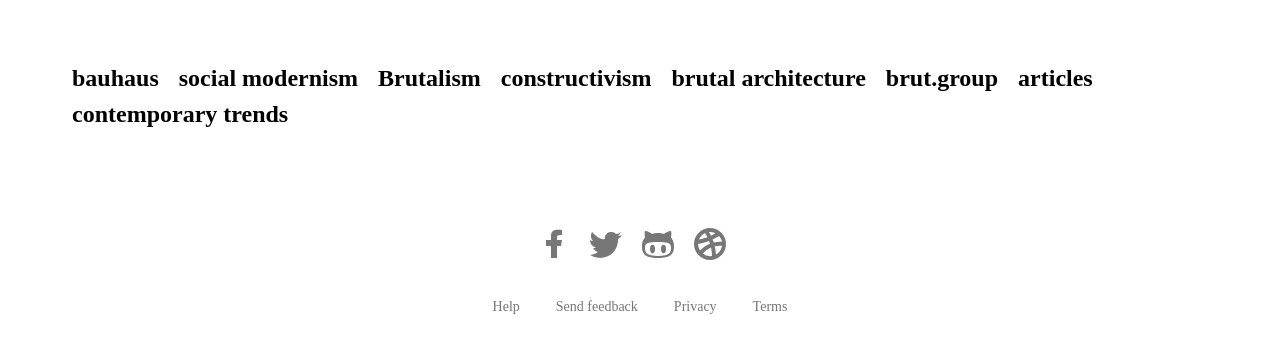
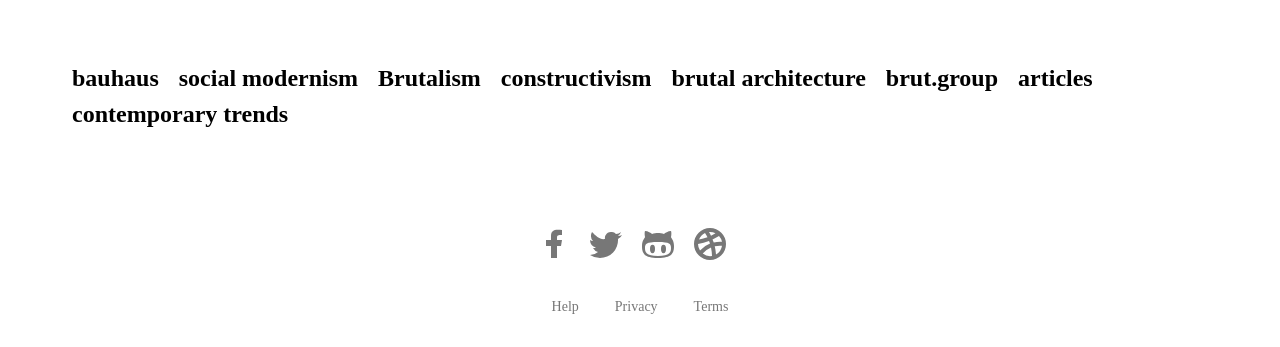
Before and after one commit to elenakantaria/final-project, a plain HTML site: page index.html in a window 1280 px wide. Shown: the part 4279-4626 px from the top of the page. Drawn offline with nearby package versions, Linux system fonts and the light colour scheme.

Commit message:
new commit13

```diff
--- a/index.html
+++ b/index.html
@@ -215,7 +215,6 @@ But now, like the chevron mustache, Brutalism is undergoing something of a reviv
   </a>
   <div class="mt4">
     <a href="#" class="f6 link dim gray dib mr3 mr4-ns">Help</a>
-    <a href="#" class="f6 link dim gray dib mr3 mr4-ns">Send feedback</a>
     <a href="#" class="f6 link dim gray dib mr3 mr4-ns">Privacy</a>
     <a href="#" class="f6 link dim gray dib">Terms</a>
   </div>
```
